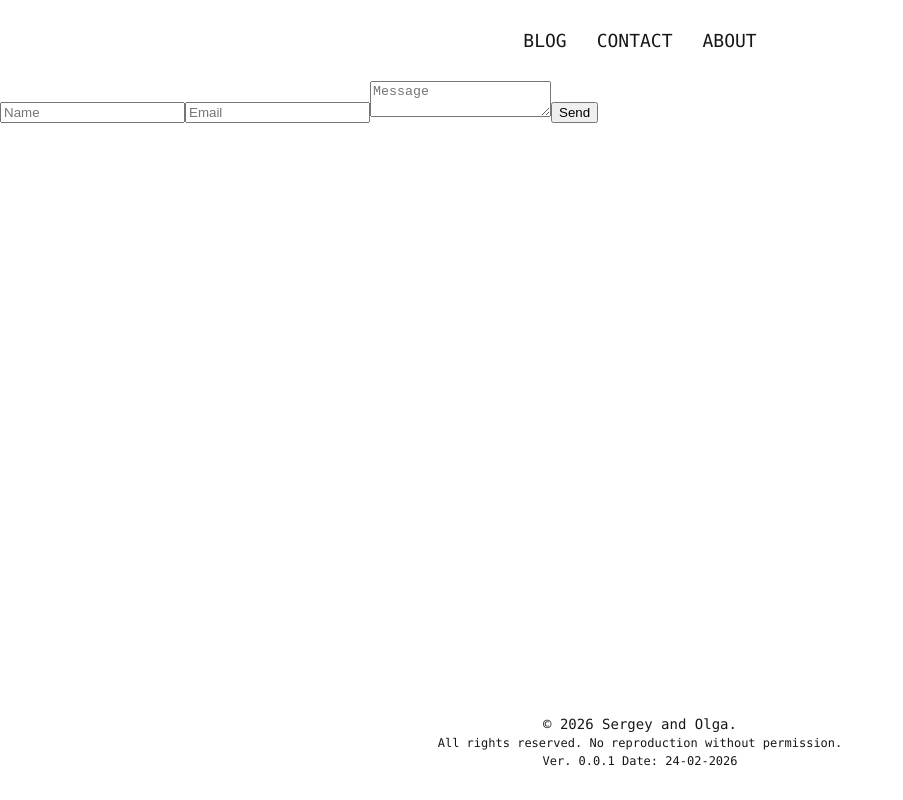
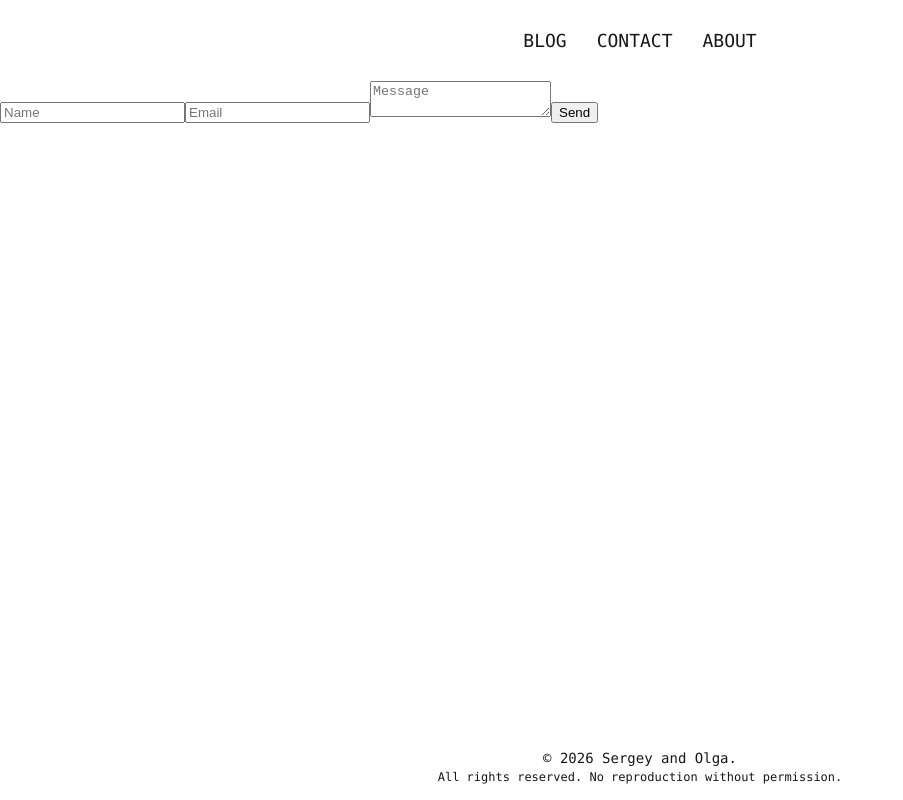
Before and after one commit to ferzik85/ecoblog, a Next.js app: page /contact-me in a window 1280 px wide. Shown: the whole page, without its empty margins (0-903 px from the left). Built offline with nearby package versions, Linux system fonts and the light colour scheme; no server answers.

Commit message:
fix about me

```diff
--- a/src/app/_components/footer.tsx
+++ b/src/app/_components/footer.tsx
@@ -11,7 +11,7 @@ export default function Footer() {
       <div className={styles.container}>
         <span className={styles.item}>© {date.getFullYear()} Sergey and Olga.</span>
         <span className={styles.item}>All rights reserved. No reproduction without permission.</span>
-        <span className={styles.item}>Ver. {version} Date: {buildDate}</span>
+        <span className={`${styles.item} ${styles.hidden}`}>Ver. {version} Date: {buildDate}</span>
       </div>
     </footer>
   );
--- a/src/app/_components/styles/footer.module.css
+++ b/src/app/_components/styles/footer.module.css
@@ -1,5 +1,5 @@
 .footer {
-    margin: 30px 0;
+    margin: 30px 0 0 0;
     margin-top: auto;
 }
 
@@ -20,3 +20,8 @@
 .item ~ .item {
     font-size: 12px
 }
+
+.hidden {
+    color: var(--background);
+    margin: 0px 0px;
+}
--- a/src/app/about-me/page.tsx
+++ b/src/app/about-me/page.tsx
@@ -11,7 +11,7 @@ export default function AboutMe() {
           </div>
           <div className={styles.image}>
             <Image
-              src="/assets/about/avatar1.webp"
+              src="/assets/about/avatar.webp"
               alt="About Me"
               width={400}
               height={400}
```
Also changed, not shown: 1 other file (tests, documents, lock files or other folders).
